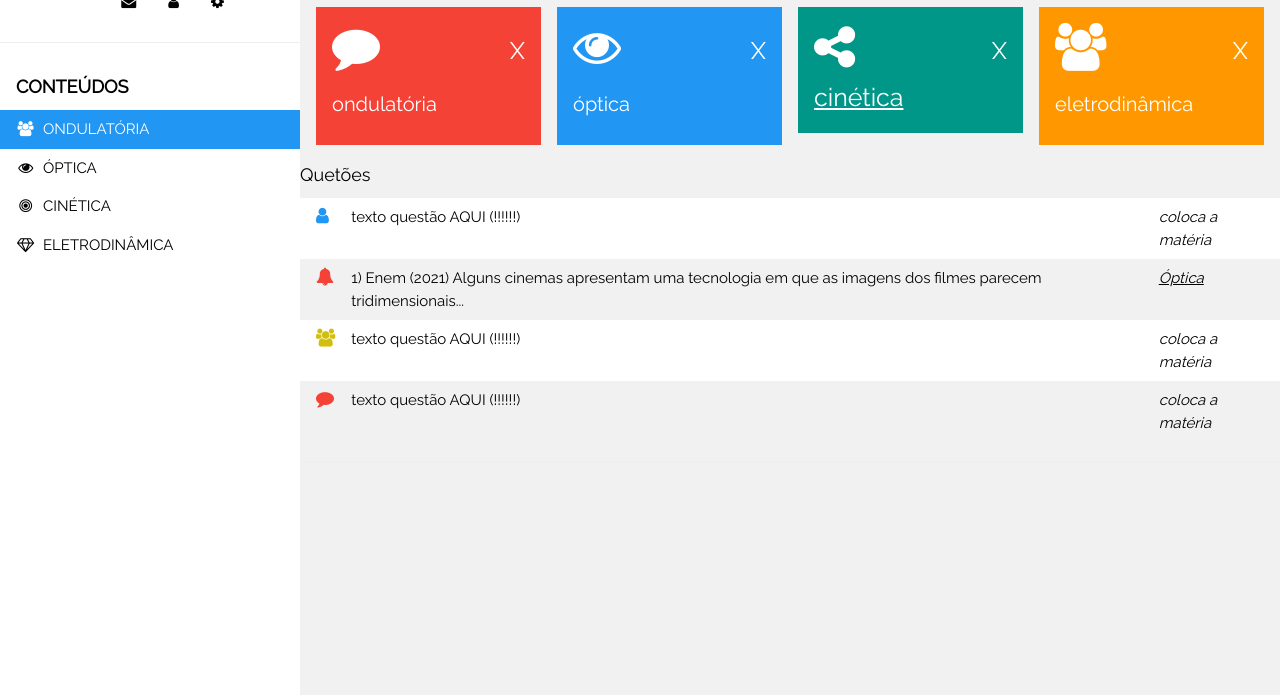
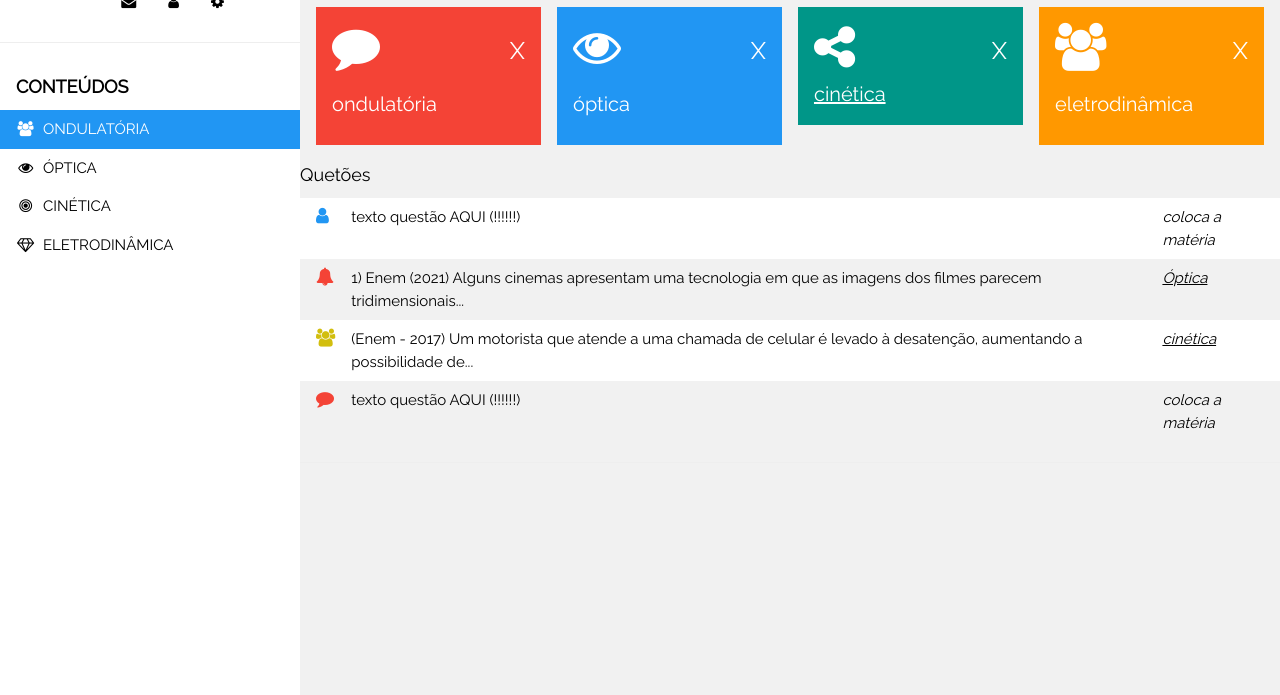
Before and after one commit to mariaeduardaR123/fisica, a plain HTML site: page index.html in a window 1280 px wide. Shown: the part 105-800 px from the top of the page. Drawn offline with nearby package versions, Linux system fonts and the light colour scheme.

Commit message:
Update index.html

```diff
--- a/index.html
+++ b/index.html
@@ -85,7 +85,7 @@ html,body,h1,h2,h3,h4,h5 {font-family: "Raleway", sans-serif}
           <h3>X</h3>
         </div>
         <div class="w3-clear"></div>
-        <a href="https://beatrizcoelhoghhgh.github.io/Projeto1/" style = "font-size:25px"> cinética </a>
+        <a href="https://beatrizcoelhoghhgh.github.io/Projeto1/" style = "font-size:20px"> cinética </a>
       </div>
     </div>
     <div class="w3-quarter">
@@ -115,8 +115,8 @@ html,body,h1,h2,h3,h4,h5 {font-family: "Raleway", sans-serif}
           </tr>
           <tr>
             <td><i class="fa fa-users w3-text-yellow w3-large"></i></td>
-            <td>texto questão AQUI (!!!!!!)</td>
-            <td><i>coloca a matéria</i></td>
+            <td> (Enem - 2017) Um motorista que atende a uma chamada de celular é levado à desatenção, aumentando a possibilidade de... </td>
+            <td><i><a href="https://beatrizcoelhoghhgh.github.io/Bolosedoces/" style = "font-size:15px"> cinética </a></i></td>
           </tr>
           <tr>
             <td><i class="fa fa-comment w3-text-red w3-large"></i></td>
```
